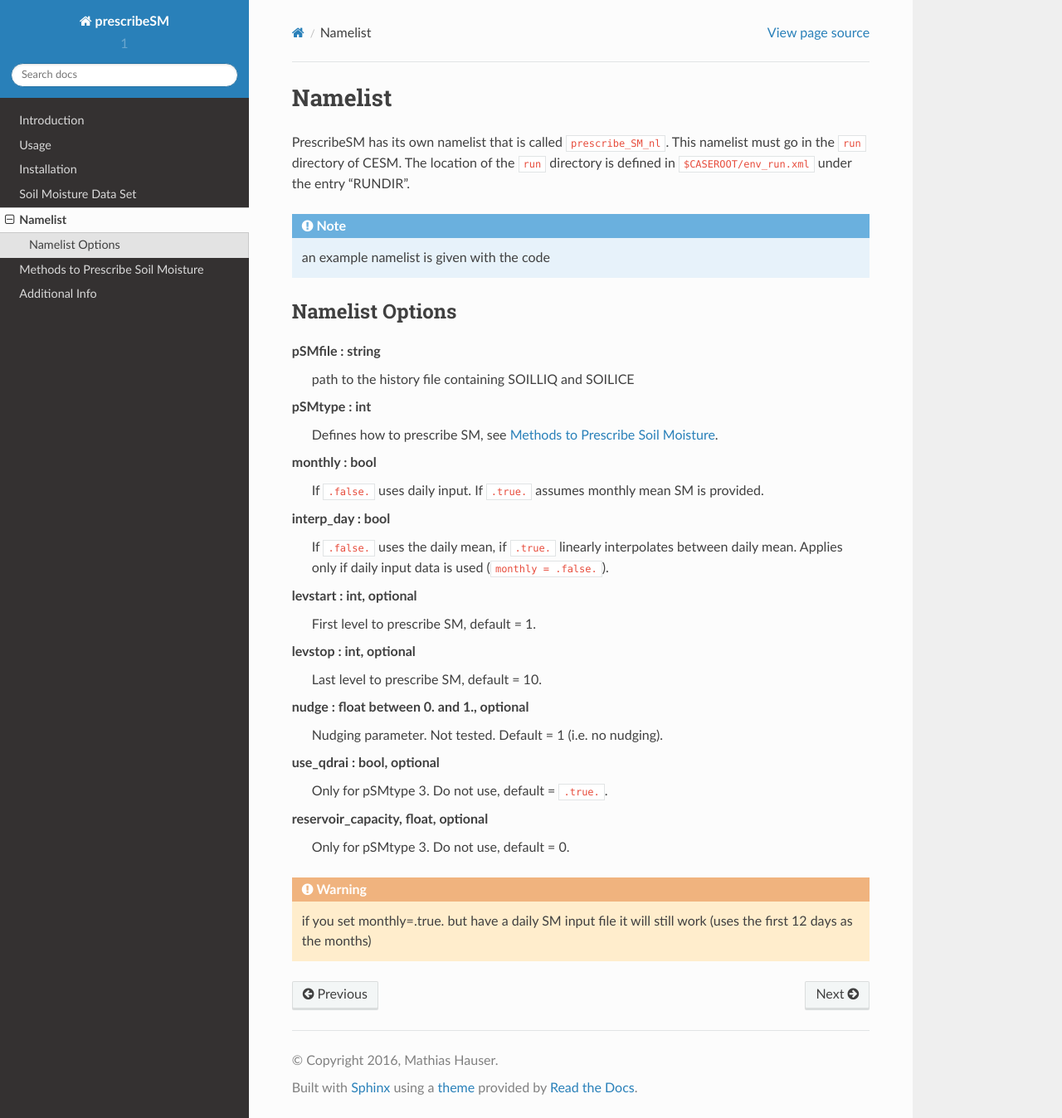
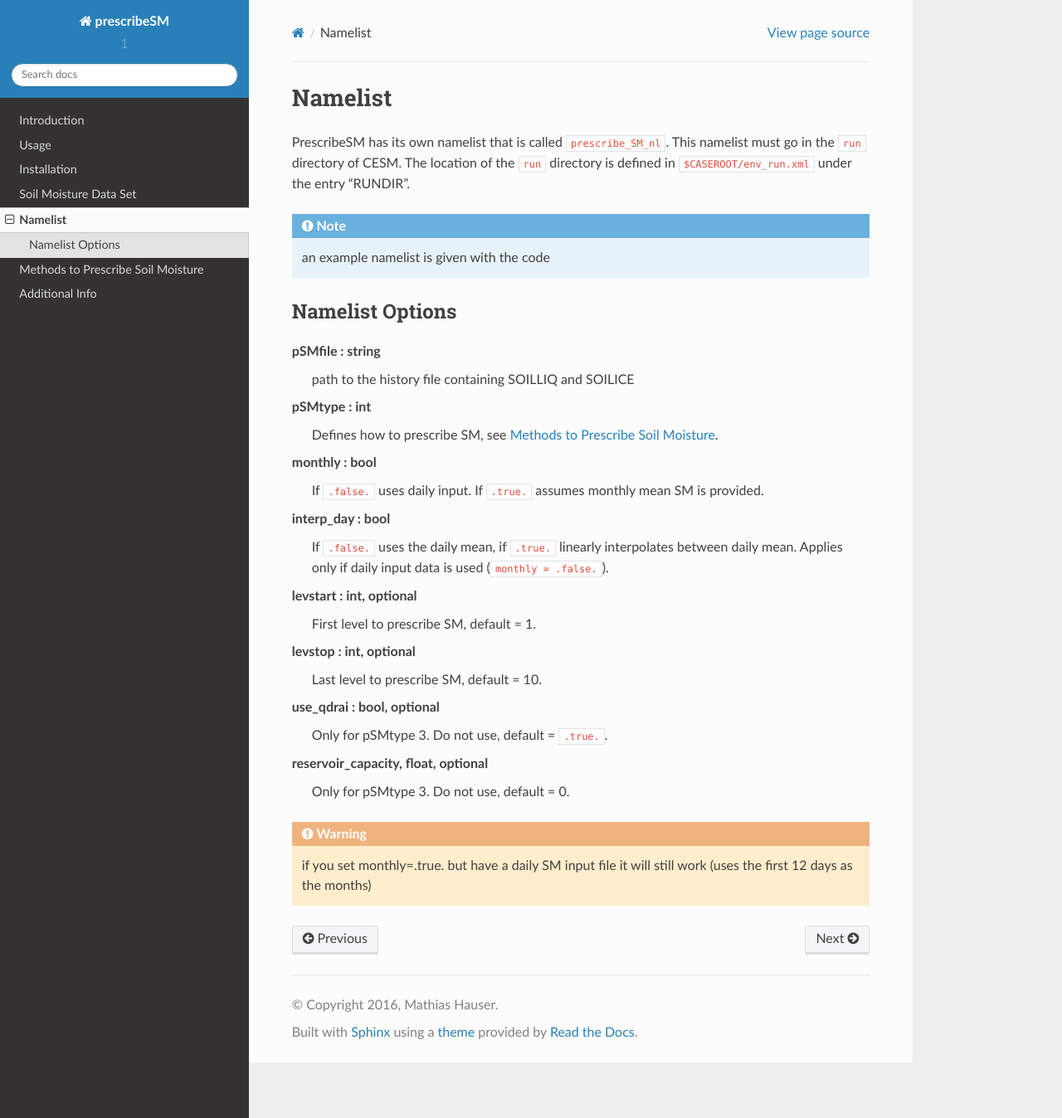
Before and after one commit to IACETH/prescribeSM_cesm_1.2.x, a Sphinx documentation site: the page built from docs/namelist.rst, in a window 1280 px wide and 1348 px high. Shown: the whole window at 83% size. Built offline with Sphinx 7.4.7 and the Read the Docs theme 2.0.0, drawn with Linux system fonts in a browser that asks for light colours.

Commit message:
remove nudge in doc

```diff
--- a/docs/namelist.rst
+++ b/docs/namelist.rst
@@ -22,8 +22,6 @@ levstart : int, optional
   First level to prescribe SM, default = 1.
 levstop : int, optional
   Last level to prescribe SM, default = 10.
-nudge : float between 0. and 1., optional
-  Nudging parameter. Not tested. Default = 1 (i.e. no nudging).
 use_qdrai : bool, optional
   Only for pSMtype 3. Do not use, default = ``.true.``.
 reservoir_capacity, float, optional
```
